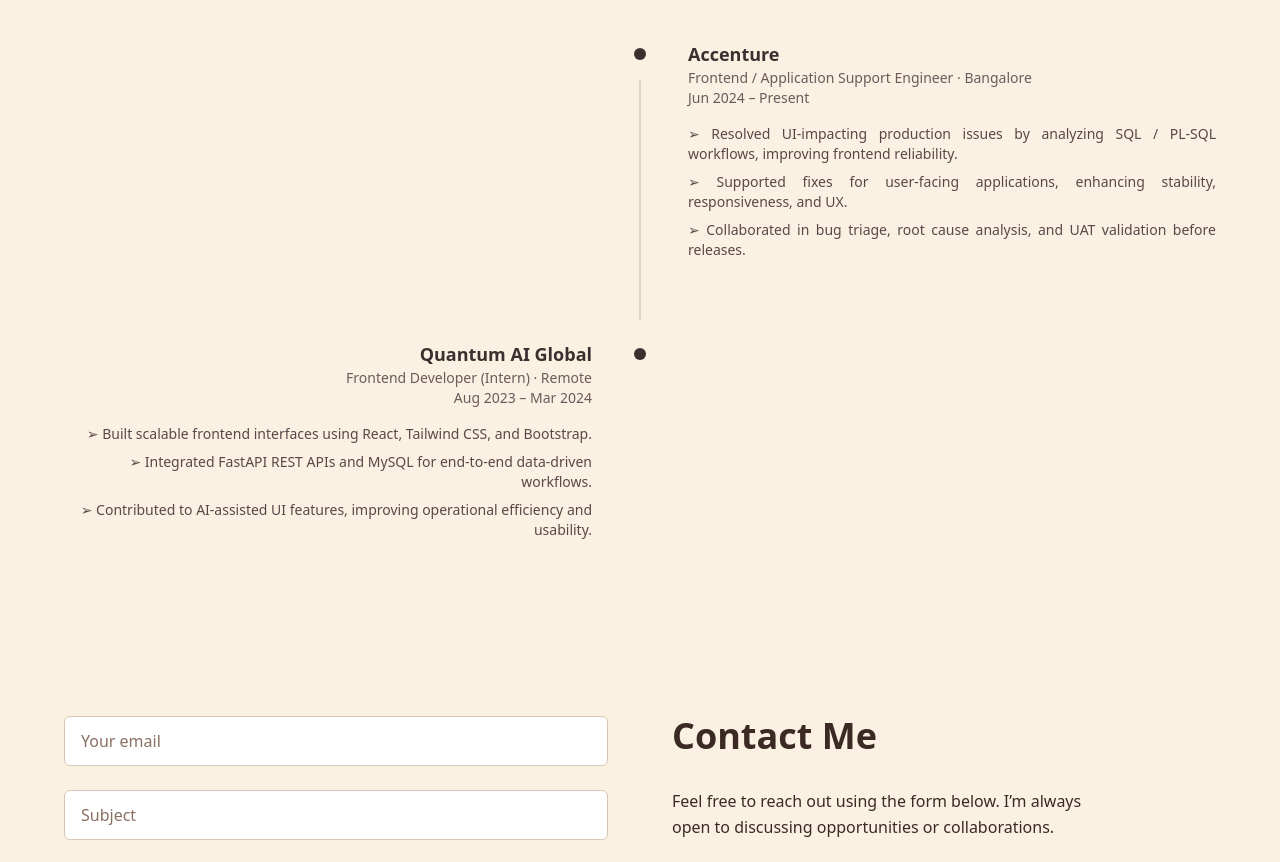
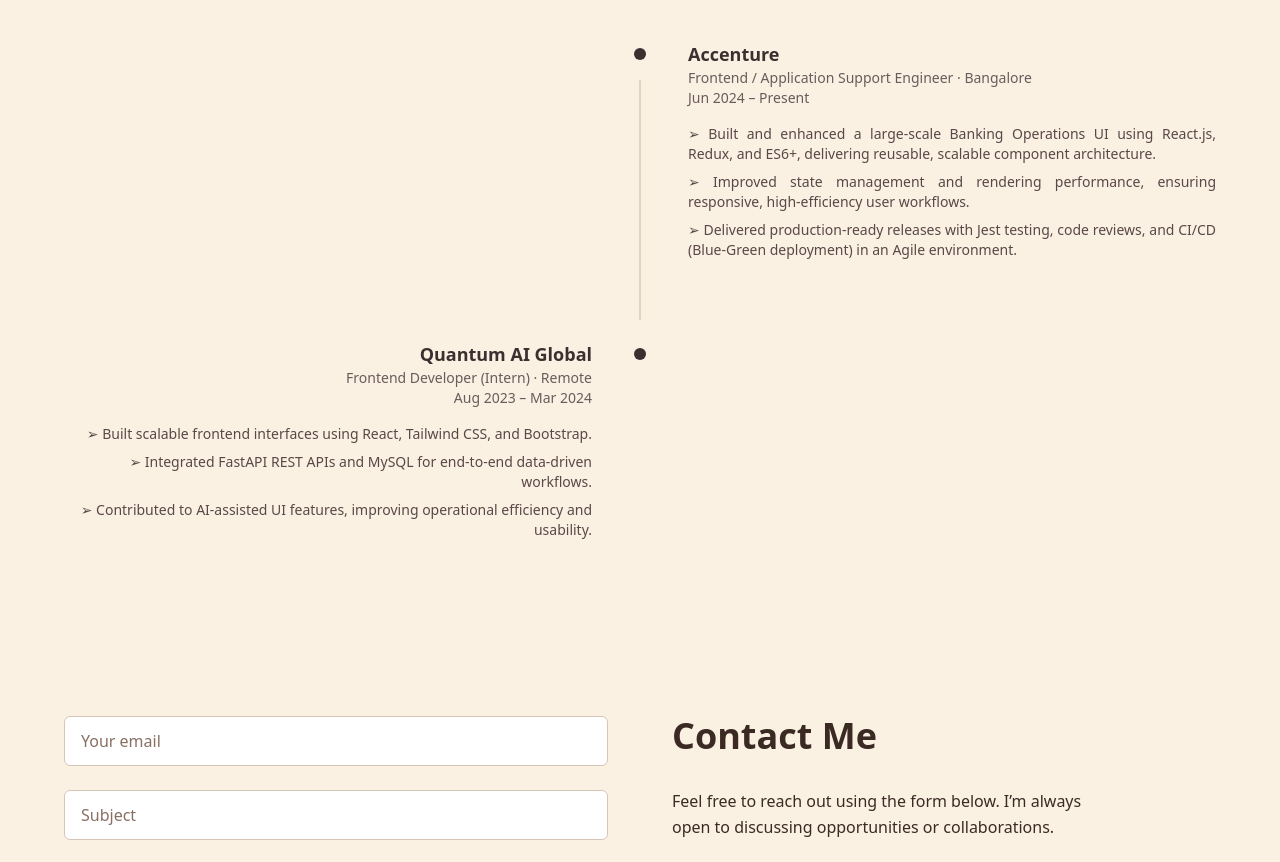
Before and after one commit to Shreya26-b/portfolio, a React (Vite) app: page / in a window 1280 px wide. Shown: the part 2500-3362 px from the top of the page. Built offline with nearby package versions, Linux system fonts and the light colour scheme.

Commit message:
experience_change

```diff
--- a/src/components/Experience/Experience.tsx
+++ b/src/components/Experience/Experience.tsx
@@ -37,9 +37,9 @@
             </p>
 
             <div className="space-y-2 text-sm text-[#5a4747] text-justify">
-              <p>➢ Resolved UI-impacting production issues by analyzing SQL / PL-SQL workflows, improving frontend reliability.</p>
-              <p>➢ Supported fixes for user-facing applications, enhancing stability, responsiveness, and UX.</p>
-              <p>➢ Collaborated in bug triage, root cause analysis, and UAT validation before releases.</p>
+              <p>➢ Built and enhanced a large-scale Banking Operations UI using React.js, Redux, and ES6+, delivering reusable, scalable component architecture.</p>
+              <p>➢ Improved state management and rendering performance, ensuring responsive, high-efficiency user workflows.</p>
+              <p>➢ Delivered production-ready releases with Jest testing, code reviews, and CI/CD (Blue-Green deployment) in an Agile environment.</p>
             </div>
           </div>
 
```
